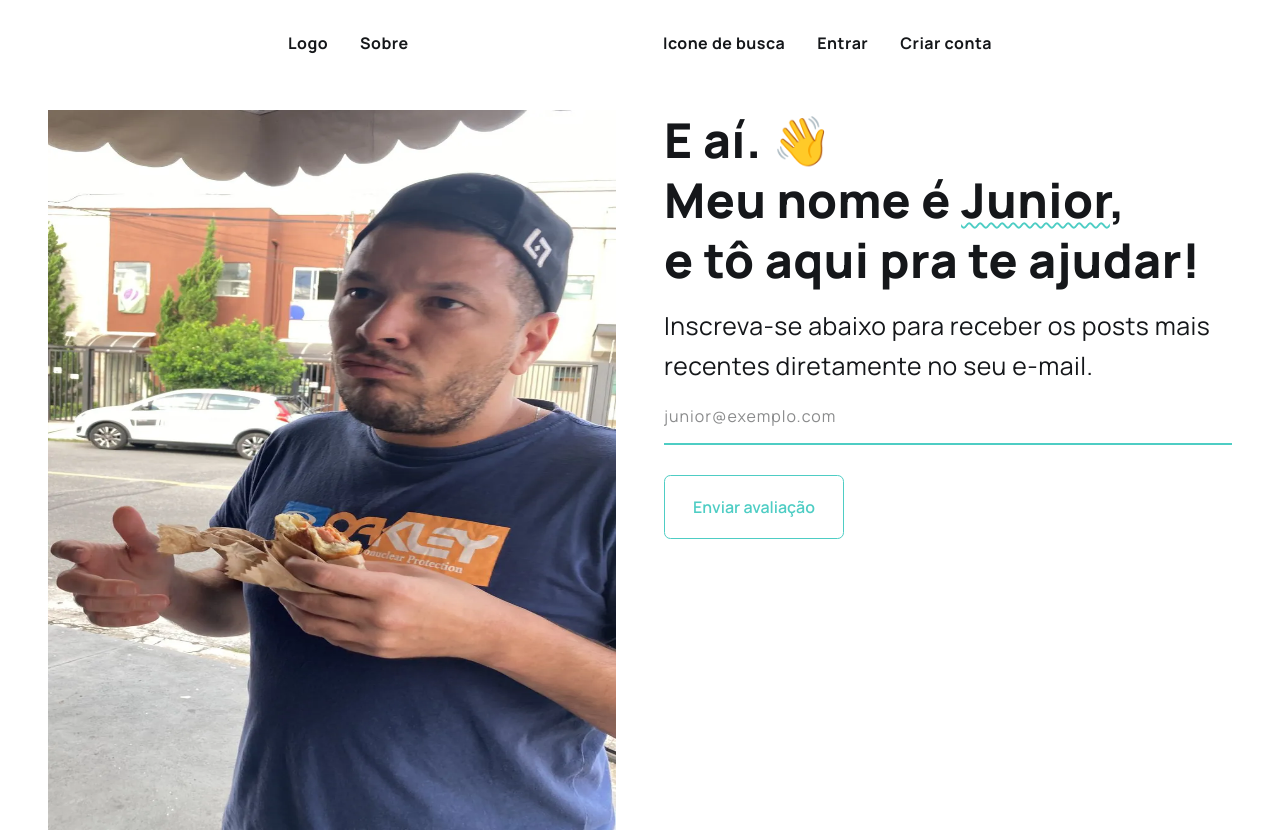
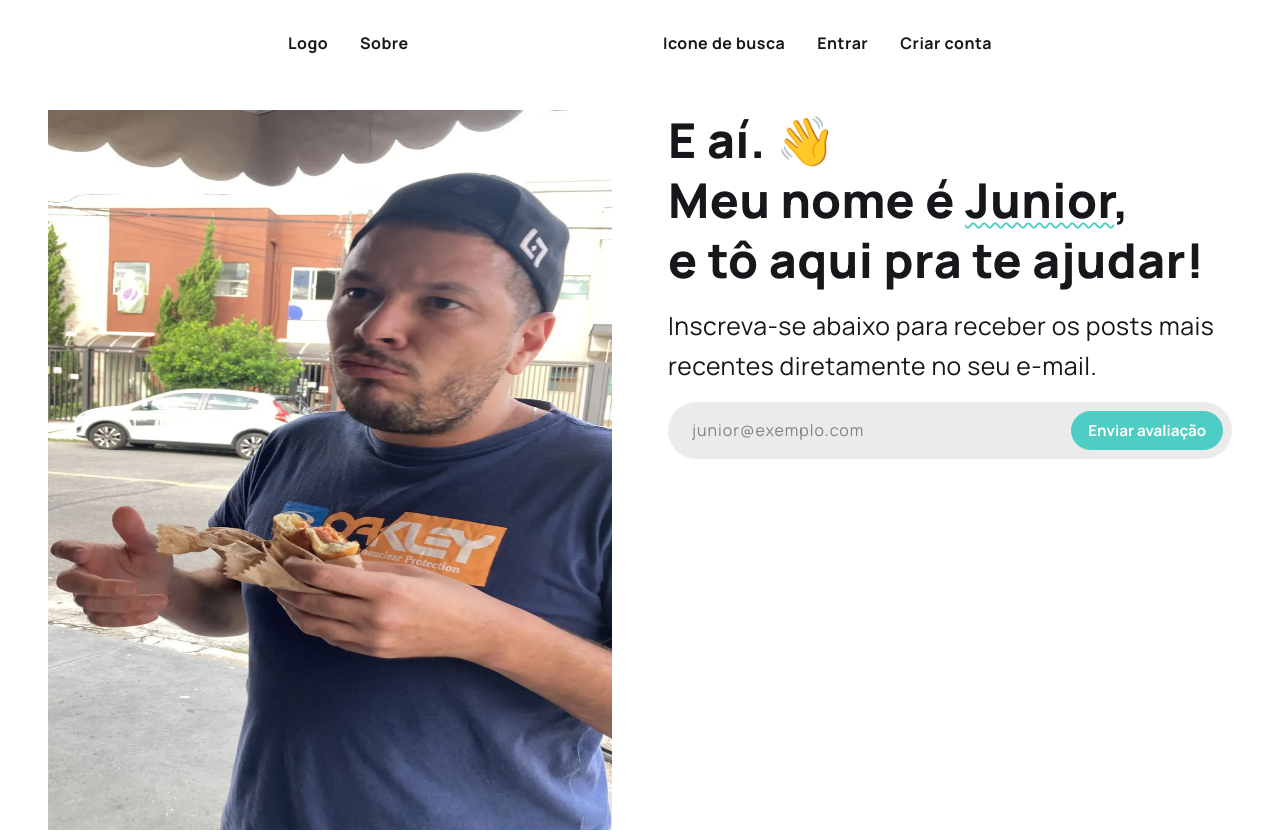
Before and after one commit to junioranheu/wards-front, a Next.js app: page / in a window 1280 px wide. Shown: the top 832 px of the page. Built offline with nearby package versions, Linux system fonts and the light colour scheme.

Commit message:
implementar BotaoAlternativo.tsx

```diff
--- a/app/(main)/(index)/components/intro/index.module.scss
+++ b/app/(main)/(index)/components/intro/index.module.scss
@@ -1,7 +1,7 @@
 .intro {
     // background-color: orange;
     display: flex;
-    gap: 3rem;
+    gap: 3.5rem;
 
     margin-top: 3.5rem;
 
--- a/app/(main)/(index)/components/intro/index.tsx
+++ b/app/(main)/(index)/components/intro/index.tsx
@@ -23,7 +23,7 @@ export default function Intro() {
                 <span className='titulo'>E aí. 👋<br />Meu nome é <span className='wavy'>Junior</span>,<br />e tô aqui pra te ajudar!</span>
                 <span className='subtitulo'>Inscreva-se abaixo para receber os posts mais recentes diretamente no seu e-mail.</span>
 
-                <BotaoAlternativo texto='Enviar avaliação' url={null} isNovaAba={false} handleFuncao={() => null} Svg={null} refBtn={null} isEnabled={true} />
+                <BotaoAlternativo placeholderInput='junior@exemplo.com' placeholderBotao='Enviar avaliação' url={null} isNovaAba={false} handleFuncao={() => null} refBtn={null} isEnabled={true} />
             </div>
         </section>
     )
--- a/components/botaoAlternativo/index.module.scss
+++ b/components/botaoAlternativo/index.module.scss
@@ -0,0 +1,39 @@
+.form {
+    display: flex;
+    justify-content: center;
+    align-items: center;
+    gap: 1rem;
+
+    background-color: #EBEBEB;
+    padding: 0.55rem 0.55rem 0.55rem 1.5rem;
+    border-radius: 4.5rem;
+
+    input[type=text],
+    input[type=email],
+    input[type=number] {
+        // background-color: orange;
+        border-bottom: none;
+        margin: 0;
+        padding: 0;
+        width: 100%;
+    }
+
+    button {
+        // background-color: orange !important;
+        color: var(--branco);
+        background-color: var(--principal);
+        border-radius: 4.5rem;
+        padding: 0.5rem 1rem;
+        font-size: 0.95rem;
+        font-weight: 700;
+
+        &:hover:not(:disabled),
+        &:focus-visible:not(:disabled) {
+            outline: none;
+            box-shadow: none;
+            transform: none;
+            background-color: var(--secundaria);
+            border: 1px solid var(--secundaria);
+        }
+    }
+}
--- a/components/botaoAlternativo/index.tsx
+++ b/components/botaoAlternativo/index.tsx
@@ -1,17 +1,18 @@
 import Router from 'next/router';
-import { ReactNode, Ref } from 'react';
+import { Ref } from 'react';
+import Styles from './index.module.scss';
 
 interface iParametros {
-    texto: string;
+    placeholderInput: string;
+    placeholderBotao: string;
     url: string | null;
     isNovaAba: boolean;
     handleFuncao: any | null;
-    Svg: ReactNode | null;
     refBtn: Ref<any>;
     isEnabled: boolean;
 }
 
-export default function BotaoAlternativo({ texto, url, isNovaAba, handleFuncao, Svg, refBtn, isEnabled }: iParametros) {
+export default function BotaoAlternativo({ placeholderInput, placeholderBotao, url, isNovaAba, handleFuncao, refBtn, isEnabled }: iParametros) {
 
     function handleAbrirUrl() {
         if (!url) {
@@ -30,15 +31,16 @@ export default function BotaoAlternativo({ texto, url, isNovaAba, handleFuncao,
     }
 
     return (
-        <section>
-            <input type='text' placeholder='junior@exemplo.com' />
+        <section className={Styles.form}>
+            <input type='email' placeholder={placeholderInput} />
+
             <button
                 className='botao'
                 onClick={() => handleAbrirUrl()}
                 ref={refBtn}
                 disabled={!isEnabled}
             >
-                {Svg ? Svg : ''}{texto}
+                {placeholderBotao}
             </button>
         </section>
     )
--- a/styles/globals.scss
+++ b/styles/globals.scss
@@ -98,14 +98,15 @@ svg {
 }
 
 /* =-=-=-=-=-=-=-=-=-=-= Input =-=-=-=-=-=-=-=-=-=-= */
-input[type=text] {
+input[type=text],
+input[type=email],
+input[type=number] {
     color: var(--preto);
     font: inherit;
     margin: 0;
     line-height: normal;
     background: none;
     border: none;
-    border-bottom: solid 2px var(--principal);
     font-size: 1rem;
     font-weight: 400;
     letter-spacing: 1px;
@@ -122,7 +123,6 @@ textarea {
     overflow: auto;
     background: none;
     border: none;
-    border-bottom: solid 2px var(--principal);
     font-size: 1rem;
     font-weight: 400;
     letter-spacing: 1px;
@@ -136,6 +136,8 @@ textarea {
 }
 
 input[type=text],
+input[type=email],
+input[type=number],
 textarea {
     &:focus {
         outline: none;
```
